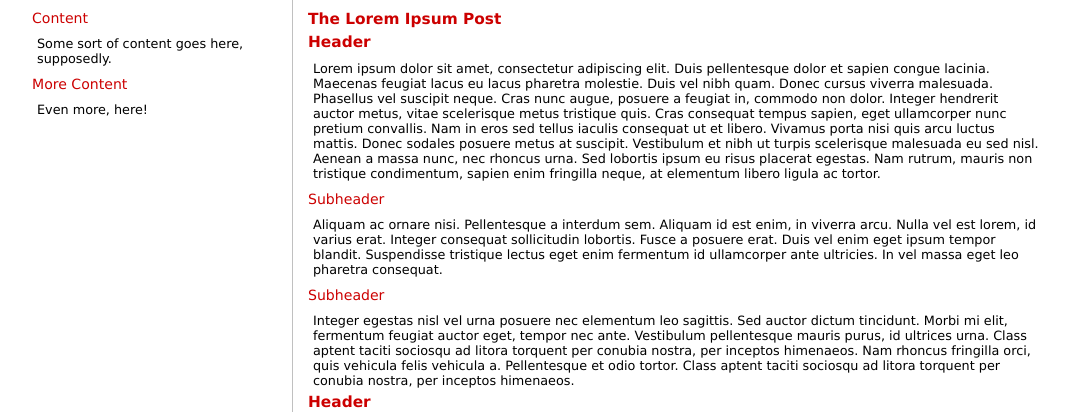
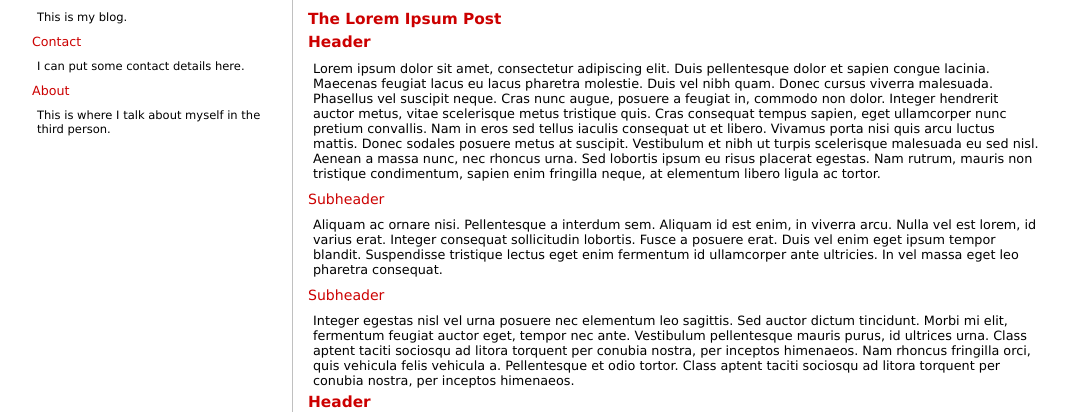
Before and after one commit to zorkian/aurora, a Flask app: page / in a window 1280 px wide. Shown: the part 64-476 px from the top of the page, without its empty margins (96-1165 px from the left). Run offline with Flask 2, Linux system fonts and the light colour scheme.

Commit message:
proper sidebar and some more style tweaks

```diff
--- a/static/css/aurora.css
+++ b/static/css/aurora.css
@@ -83,6 +83,7 @@ div#title {
     width: 250px;
     padding: 5px 5px 0px 0px;
     color: black;
+    font-size: 0.9em;
 }
 
 #main {
@@ -96,11 +97,16 @@ p {
 }
 pre {
     padding: 5px 5px 5px 15px;
+    margin: 5px 0px 5px 0px;
     font-size: 1.0em;
     background-color: #ddd;
 }
 code {
-    font-size: 1.2em;
+    font-size: 1.3em;
+    line-height: 130%;
+}
+tt {
+    font-size: 1.4em;
 }
 a {
     color: #cc0000;
--- a/templates/index.html
+++ b/templates/index.html
@@ -1,4 +1,7 @@
 {% extends "layout/base.html" %}
+{% block sidebar %}
+    {% include 'sidebar.html' %}
+{% endblock %}
 {% block content %}
     {% for article in articles.on_index %}
         {% if had_article %}<hr class='article' />{% endif %}
--- /dev/null
+++ b/templates/sidebar.html
@@ -0,0 +1,9 @@
+<p>This is my blog.</p>
+
+<h2>Contact</h2>
+
+<p>I can put some contact details here.</p>
+
+<h2>About</h2>
+
+<p>This is where I talk about myself in the third person.</p>
```
